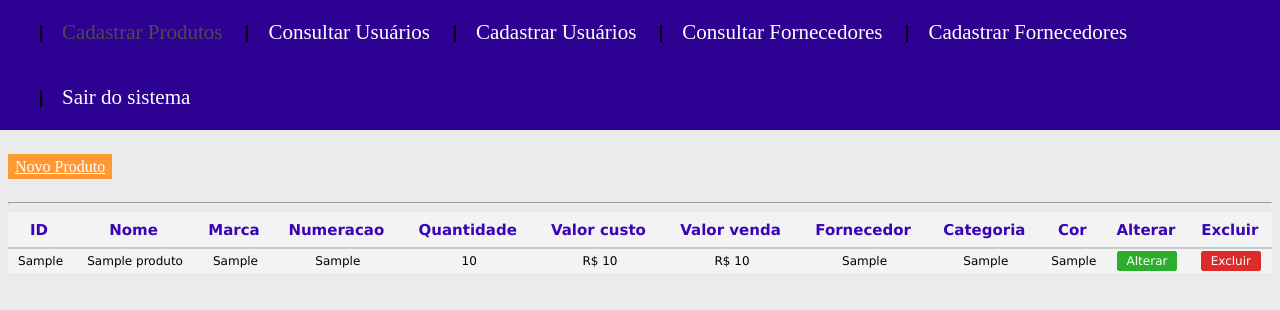
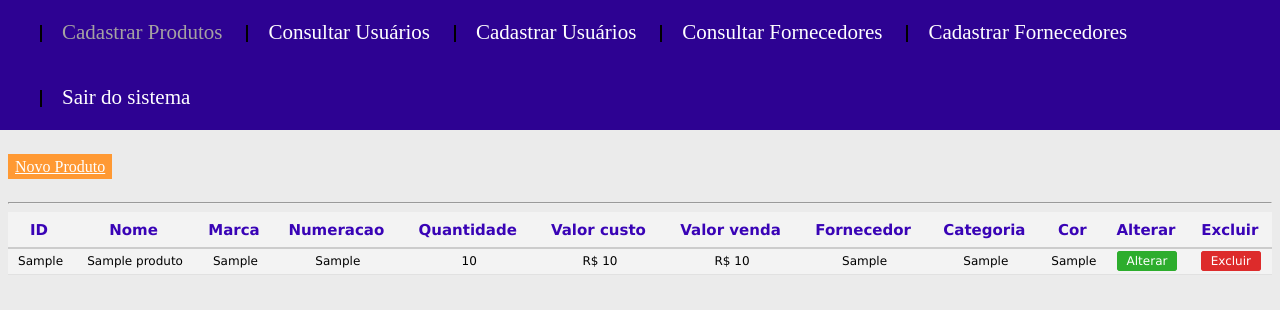
Before and after one commit to Daniel-Otaviano/NIXIS, a PHP site: page /PHP/consultandoProduto.php in a window 1280 px wide, with the pointer over the restyled element. Shown: the top 310 px of the page. Run offline with PHP 8.4, Linux system fonts and the light colour scheme; the visitor is signed in with stand-in values (Sample User, id 1); tables that the repository leaves empty or names only in its code hold one stand-in row (values such as "Sample post").

Commit message:
Altera layout Navbar 3

```diff
--- a/CSS/formataTabelaCrud.css
+++ b/CSS/formataTabelaCrud.css
@@ -131,7 +131,7 @@ tr:hover {
 }
 
 #menu ul li a:hover{
-  color: rgb(77, 75, 75);
+  color: rgb(165, 162, 162);
 }
 
 #menu ul li a:focus{
```
